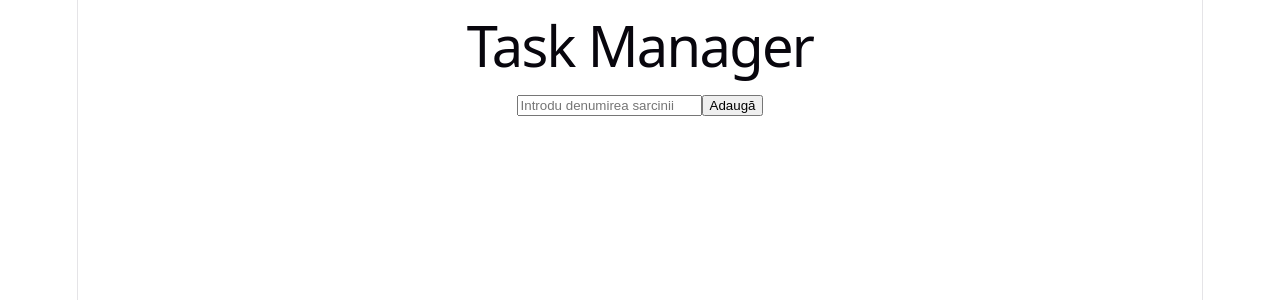
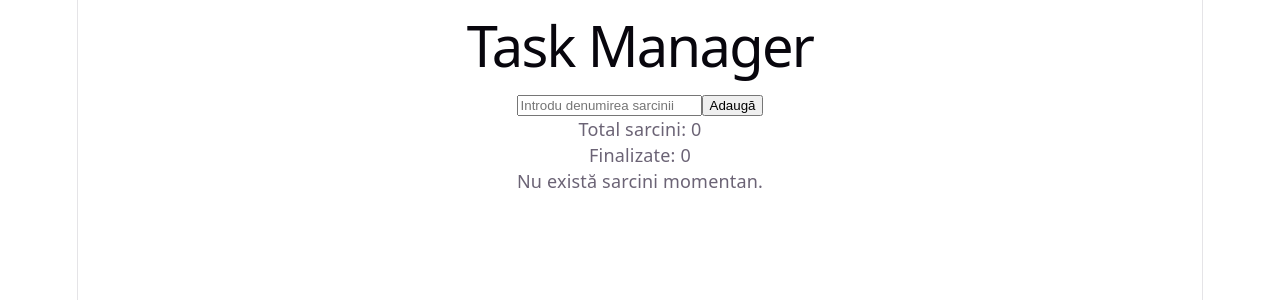
Before and after one commit to KREkER2LIFE/LAB3_task-manager_LesanDenisPAPP231, a React (Vite) app: page / in a window 1280 px wide. Shown: the top 300 px of the page. Built offline with nearby package versions, Linux system fonts and the light colour scheme.

Commit message:
Sarcina suplimentara - adaugarea unui count ce tine cont de sarcini finalizate si total sarcini

```diff
--- a/src/App.jsx
+++ b/src/App.jsx
@@ -20,7 +20,7 @@ function App() {
     setTasks([...tasks, newTask]);
   }
 
-  // Marchează sarcina ca finalizată / nefinalizată
+  // Marcarea sarcinii ca finalizată/nefinalizată
   function toggleTask(taskId) {
     setTasks(
       tasks.map((task) =>
@@ -31,19 +31,35 @@ function App() {
     );
   }
 
-  // Șterge sarcina
+  // Ștergerea unei sarcini
   function deleteTask(taskId) {
     setTasks(
       tasks.filter((task) => task.id !== taskId)
     );
   }
 
+  // Numărul sarcinilor finalizate
+  const completedTasks = tasks.filter(
+    (task) => task.completed
+  ).length;
+
   return (
     <main>
       <h1>Task Manager</h1>
 
+      {/* Formularul pentru adăugarea sarcinilor */}
       <TaskForm onAddTask={addTask} />
 
+      {/* Statistici */}
+      <div>
+        <p>Total sarcini: {tasks.length}</p>
+        <p>Finalizate: {completedTasks}</p>
+      </div>
+
+      {/* Lista sarcinilor */}
+      {tasks.length === 0 ? (
+        <p>Nu există sarcini momentan.</p>
+      ) : (
         <ul>
           {tasks.map((task) => (
             <Task
@@ -54,9 +70,9 @@ function App() {
             />
           ))}
         </ul>
+      )}
     </main>
   );
 }
-// Am uitat sa fac comit la sarcina 9 10 deaceia trimit acelasi cod dar cu comentariu
 
 export default App;
```
Lines whose indentation alone changed are shown as unchanged.
